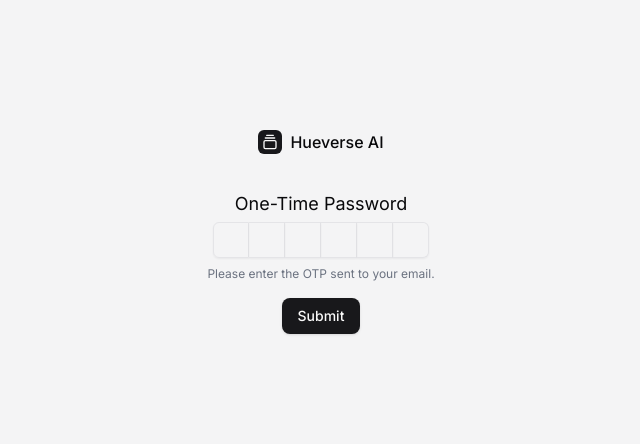
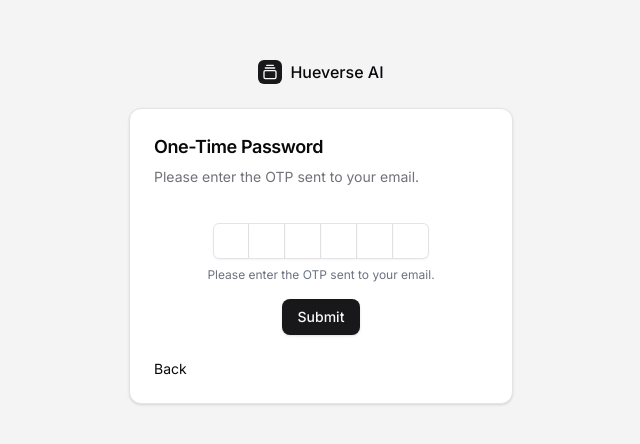
Before and after one commit to kewalkhondekar25/HueverseAI, a Next.js app: page /otp in a window 1280 px wide. Shown: the part 168-612 px from the top of the page, without its empty margins (319-959 px from the left). Built offline with nearby package versions, Linux system fonts and the light colour scheme; no server answers.

Commit message:
feat: verify otp added

```diff
--- a/components/otp-form.tsx
+++ b/components/otp-form.tsx
@@ -6,7 +6,7 @@ import {
   InputOTPSeparator,
   InputOTPSlot,
 } from "@/components/ui/input-otp"
-import { Card, CardContent, CardHeader, CardTitle } from "./ui/card";
+import { Card, CardContent, CardDescription, CardFooter, CardHeader, CardTitle } from "./ui/card";
 import { Button } from "./ui/button";
 import { Label } from "@radix-ui/react-label";
 import { useFormik } from "formik";
@@ -15,11 +15,13 @@ import { useSignUp } from "@clerk/nextjs";
 import { useRouter } from "next/navigation";
 import { Loader2 } from "lucide-react"
 import { useState } from "react";
+import Link from "next/link";
 
 const OtpVerifyForm = () => {
 
   const [isLoading, setIsLoading] = useState(false);
   const [errorMessage, setErrorMessage] = useState<string | null>(null);
+
   const { isLoaded, setActive, signUp } = useSignUp();
   const router = useRouter();
 
@@ -45,9 +47,9 @@ const OtpVerifyForm = () => {
         };
         console.log(values);
       } catch (error: any) {
-        setErrorMessage(error.errors[0].message);
+        setErrorMessage(error.errors[0].longMessage);
         console.log(error);
-      }finally{
+      } finally {
         setIsLoading(prev => !prev);
       }
     }
@@ -55,15 +57,23 @@ const OtpVerifyForm = () => {
 
   return (
     <div>
+      <Card>
+        <CardHeader>
+          <CardTitle>
+            <Label className="text-lg">One-Time Password</Label>
+          </CardTitle>
+          <CardDescription>Please enter the OTP sent to your email.</CardDescription>
+        </CardHeader>
+        <CardContent>
           <form onSubmit={(e) => {
             e.preventDefault();
             if (!isLoaded) {
               return;
             };
-        formik.handleSubmit();
+            formik.handleSubmit()
           }}>
             <div className="flex flex-col items-center mt-3 gap-1">
-          <Label className="text-lg">One-Time Password</Label>
+
               <InputOTP maxLength={6}
                 onChange={(e) => {
                   formik.setFieldValue("otp", e);
@@ -80,7 +90,7 @@ const OtpVerifyForm = () => {
                 </InputOTPGroup>
               </InputOTP>
               <p className="text-red-500 text-sm">{formik.errors.otp}</p>
-          { errorMessage && <p className="text-red-500 text-sm">{errorMessage}</p> }
+              {errorMessage && <p className="text-red-500 text-sm">{errorMessage}</p>}
               <p className="text-xs text-gray-500">Please enter the OTP sent to your email.</p>
               {isLoading ? (
                 <Button disabled>
@@ -89,6 +99,16 @@ const OtpVerifyForm = () => {
               }
             </div>
           </form>
+        </CardContent>
+        <CardFooter className="flex justify-between items-center text-sm">
+          <div className="hover:underline">
+            <Link href="/signup">Back</Link>
+          </div>
+          {/* <div className="hover:underline">
+            <Link href="#">Resend OTP</Link>
+          </div> */}
+        </CardFooter>
+      </Card>
     </div>
   )
 };
```
Lines whose indentation alone changed are shown as unchanged.
